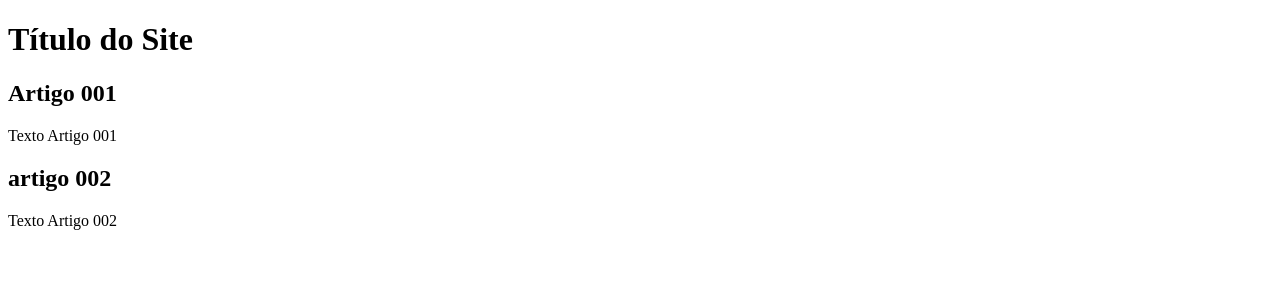
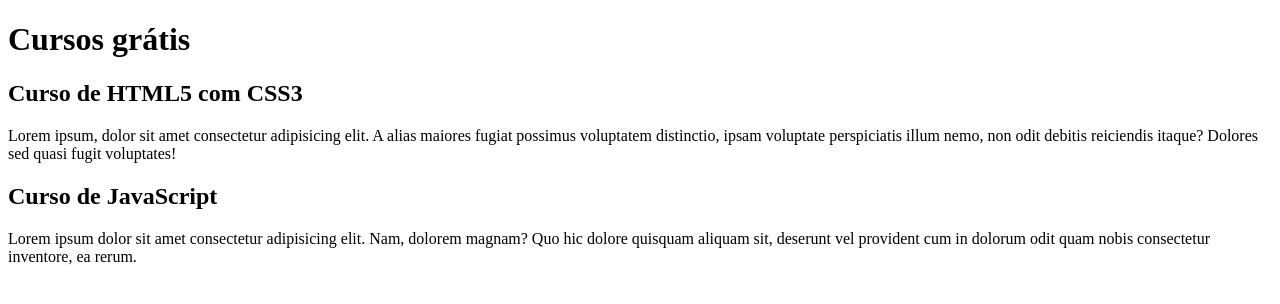
Before and after one commit to GuilhermeSantaCruz/projeto-site, a plain HTML site: page index.html in a window 1280 px wide. Drawn offline with Linux system fonts and the light colour scheme.

Commit message:
comecei a escrever o conteúdo

```diff
--- a/index.html
+++ b/index.html
@@ -8,15 +8,15 @@
 <body>
     <main>
         <header>
-            <h1>Título do Site</h1>
+            <h1>Cursos grátis</h1>
         </header>
         <article>
-            <h2>Artigo 001</h2>
-        <p>Texto Artigo 001</p>
+            <h2>Curso de HTML5 com CSS3</h2>
+        <p>Lorem ipsum, dolor sit amet consectetur adipisicing elit. A alias maiores fugiat possimus voluptatem distinctio, ipsam voluptate perspiciatis illum nemo, non odit debitis reiciendis itaque? Dolores sed quasi fugit voluptates!</p>
         </article>
         <article>
-            <h2>artigo 002</h2>
-            <p>Texto Artigo 002</p>
+            <h2>Curso de JavaScript</h2>
+            <p>Lorem ipsum dolor sit amet consectetur adipisicing elit. Nam, dolorem magnam? Quo hic dolore quisquam aliquam sit, deserunt vel provident cum in dolorum odit quam nobis consectetur inventore, ea rerum.</p>
         </article>
     </main>
 </body>
```
